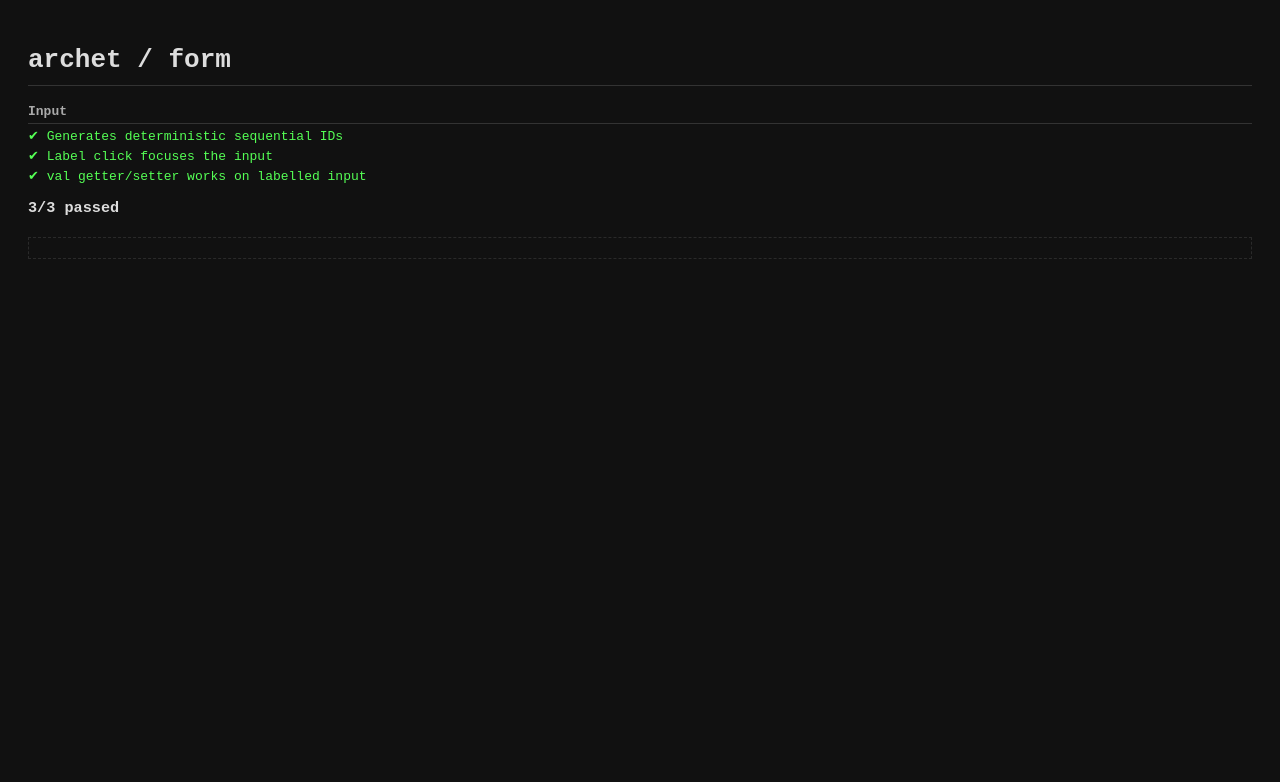
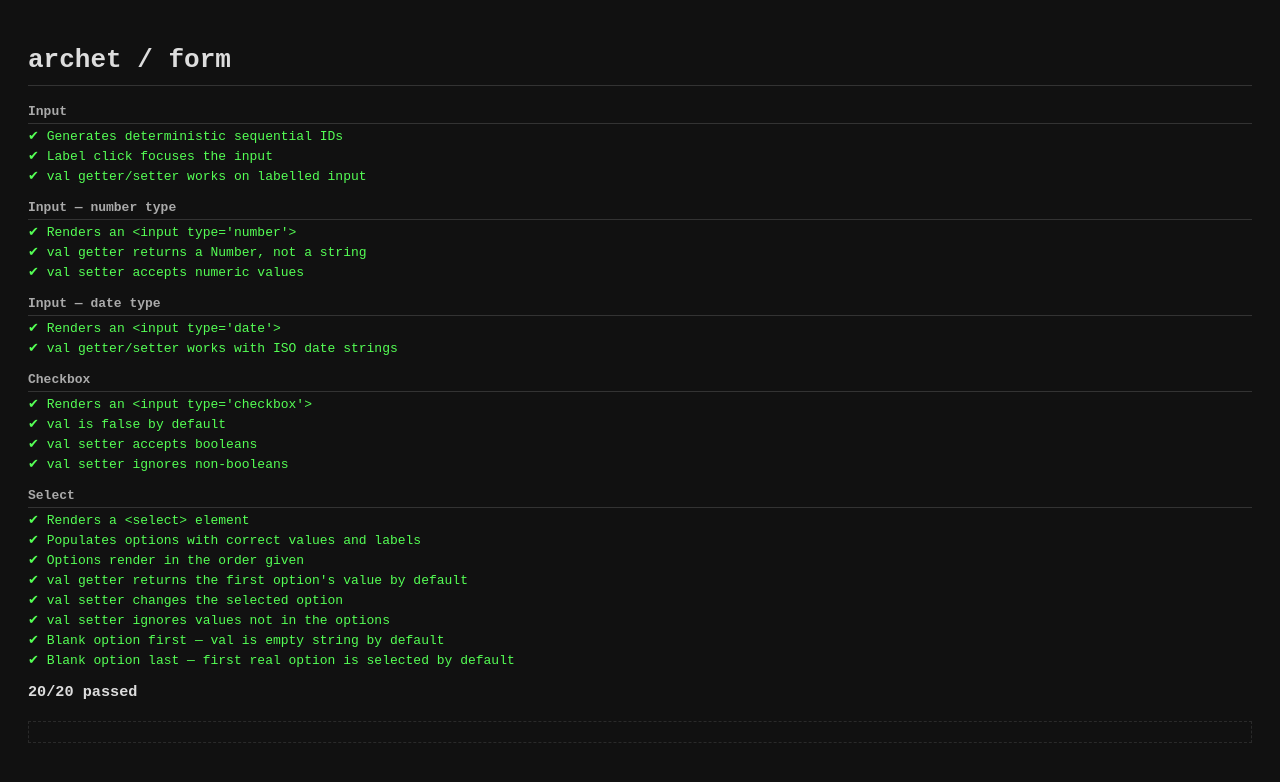
Before and after one commit to andreqlsilva/archet, a plain HTML site: page test/form.test.html in a window 1280 px wide. Drawn offline with Linux system fonts and the light colour scheme.

Commit message:
Add Checkbox and Input

```diff
--- a/archet.js
+++ b/archet.js
@@ -221,7 +221,7 @@ export class Button extends Component {
 export class Input extends Component {
   static uid = 0;
 
-  constructor(ph="", lines=1, label=null) {
+  constructor(ph="", lines=1, label=null, type="text") {
     if (label) {
       super("div");
       const id = `inp-${Input.uid++}`;
@@ -230,7 +230,7 @@ export class Input extends Component {
       const lbl = new Component("label").attr("for", id).add(label);
       lbl.css({ fontSize:"0.85rem", fontWeight:"bold", display:"block" });
 
-      this.input = new Input(ph, lines);
+      this.input = new Input(ph, lines, null, type);
       this.input.id(id);
       this.add(lbl, this.input);
       return;
@@ -241,11 +241,44 @@ export class Input extends Component {
     this.css({ width:"100%", fontFamily:"inherit", resize:"vertical" }).pad(8).bd(1).round(4);
 
     if (lines > 1) this.attr("rows", lines);
-    else this.attr("type", "text");
+    else this.attr("type", type);
   }
 
-  get val() { return this.input ? this.input.dom.value : this.dom.value; }
+  get val() {
+    if (this.input) return this.input.val;
+    return this.dom.type === "number" ? Number(this.dom.value) : this.dom.value;
+  }
   set val(v) { if (this.input) this.input.dom.value = v; else this.dom.value = v; }
+}
+
+// --- 11. CHECKBOX ---
+export class Checkbox extends Component {
+  constructor() {
+    super("input");
+    this.attr("type", "checkbox");
+  }
+
+  get val() { return this.dom.checked; }
+  set val(v) { if (typeof v === "boolean") this.dom.checked = v; }
+}
+
+// --- 12. SELECT ---
+export class Select extends Component {
+  constructor(options=[]) {
+    super("select");
+    this.css({ width:"100%", fontFamily:"inherit" }).pad(8).bd(1).round(4);
+    options.forEach(([value, label]) => {
+      const opt = document.createElement("option");
+      opt.value = value;
+      opt.textContent = label;
+      this.dom.appendChild(opt);
+    });
+  }
+
+  get val() { return this.dom.value; }
+  set val(v) {
+    if (Array.from(this.dom.options).some(o => o.value === v)) this.dom.value = v;
+  }
 }
 
 // --- 11. DECK ---
--- a/test/form.test.html
+++ b/test/form.test.html
@@ -22,7 +22,7 @@
 
 <script type="module">
   import { describe, test, expect, runTests } from './harness.js';
-  import { Input, Button } from '../archet.js';
+  import { Input, Button, Select, Checkbox } from '../archet.js';
 
   describe("Input", () => {
     test("Generates deterministic sequential IDs", () => {
@@ -49,6 +49,122 @@
     });
   });
 
+  describe("Input — number type", () => {
+    test("Renders an <input type='number'>", () => {
+      const n = new Input("0", 1, null, "number");
+      expect(n.dom.tagName).toBe("INPUT");
+      expect(n.dom.type).toBe("number");
+    });
+
+    test("val getter returns a Number, not a string", () => {
+      const n = new Input("0", 1, null, "number");
+      document.getElementById("stage").appendChild(n.dom);
+      n.val = 42;
+      expect(typeof n.val).toBe("number");
+      expect(n.val).toBe(42);
+    });
+
+    test("val setter accepts numeric values", () => {
+      const n = new Input("0", 1, null, "number");
+      n.val = 7;
+      expect(n.val).toBe(7);
+    });
+  });
+
+  describe("Input — date type", () => {
+    test("Renders an <input type='date'>", () => {
+      const d = new Input("", 1, null, "date");
+      expect(d.dom.tagName).toBe("INPUT");
+      expect(d.dom.type).toBe("date");
+    });
+
+    test("val getter/setter works with ISO date strings", () => {
+      const d = new Input("", 1, null, "date");
+      document.getElementById("stage").appendChild(d.dom);
+      d.val = "2024-06-15";
+      expect(d.val).toBe("2024-06-15");
+    });
+  });
+
+  describe("Checkbox", () => {
+    test("Renders an <input type='checkbox'>", () => {
+      const cb = new Checkbox();
+      expect(cb.dom.tagName).toBe("INPUT");
+      expect(cb.dom.type).toBe("checkbox");
+    });
+
+    test("val is false by default", () => {
+      const cb = new Checkbox();
+      expect(cb.val).toBe(false);
+    });
+
+    test("val setter accepts booleans", () => {
+      const cb = new Checkbox();
+      cb.val = true;
+      expect(cb.val).toBe(true);
+      cb.val = false;
+      expect(cb.val).toBe(false);
+    });
+
+    test("val setter ignores non-booleans", () => {
+      const cb = new Checkbox();
+      cb.val = "yes";
+      expect(cb.val).toBe(false); // unchanged
+    });
+  });
+
+  describe("Select", () => {
+    test("Renders a <select> element", () => {
+      const sel = new Select([["1", "One"], ["2", "Two"]]);
+      expect(sel.dom.tagName).toBe("SELECT");
+    });
+
+    test("Populates options with correct values and labels", () => {
+      const sel = new Select([["a", "Alpha"], ["b", "Beta"], ["c", "Gamma"]]);
+      expect(sel.dom.options.length).toBe(3);
+      expect(sel.dom.options[0].value).toBe("a");
+      expect(sel.dom.options[0].textContent).toBe("Alpha");
+      expect(sel.dom.options[2].value).toBe("c");
+      expect(sel.dom.options[2].textContent).toBe("Gamma");
+    });
+
+    test("Options render in the order given", () => {
+      const sel = new Select([["2", "Two"], ["1", "One"], ["3", "Three"]]);
+      expect(sel.dom.options[0].value).toBe("2");
+      expect(sel.dom.options[1].value).toBe("1");
+      expect(sel.dom.options[2].value).toBe("3");
+    });
+
+    test("val getter returns the first option's value by default", () => {
+      const sel = new Select([["x", "Ex"], ["y", "Why"]]);
+      expect(sel.val).toBe("x");
+    });
+
+    test("val setter changes the selected option", () => {
+      const sel = new Select([["a", "Alpha"], ["b", "Beta"]]);
+      sel.val = "b";
+      expect(sel.val).toBe("b");
+    });
+
+    test("val setter ignores values not in the options", () => {
+      const sel = new Select([["a", "Alpha"], ["b", "Beta"]]);
+      sel.val = "z";
+      expect(sel.val).toBe("a"); // unchanged
+    });
+
+    test("Blank option first — val is empty string by default", () => {
+      const sel = new Select([["", ""], ["1", "One"], ["2", "Two"]]);
+      expect(sel.dom.options.length).toBe(3);
+      expect(sel.val).toBe("");
+    });
+
+    test("Blank option last — first real option is selected by default", () => {
+      const sel = new Select([["1", "One"], ["2", "Two"], ["", ""]]);
+      expect(sel.val).toBe("1");
+      expect(sel.dom.options[2].value).toBe("");
+    });
+  });
+
   runTests();
 </script>
 </body>
```
Also changed, not shown: src/form.js (+37 -4 lines).
